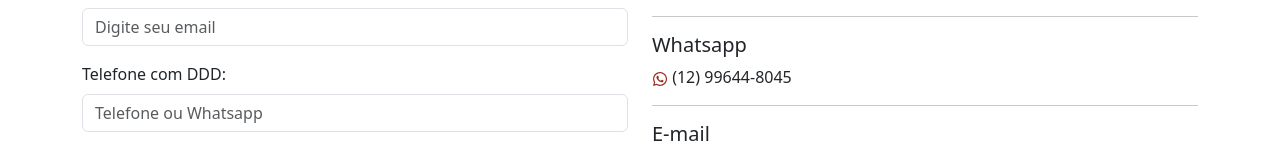
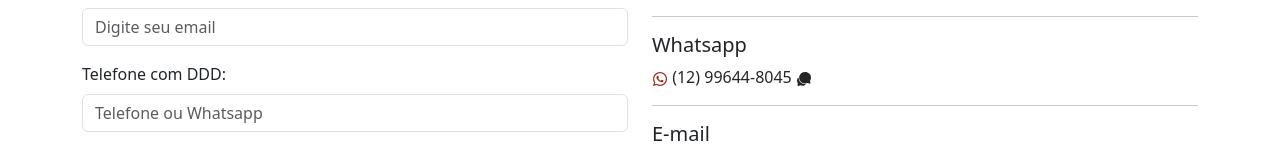
Before and after one commit to PedroOmeeti/clinica-metodos-principal, a React (Create React App) app: page /contato in a window 1280 px wide. Shown: the part 441-593 px from the top of the page. Built offline with nearby package versions, Linux system fonts and the light colour scheme.

Commit message:
Whatssap no contato
na página de contato, ao clicar no numero, será direcionado ao WhatsApp da clininca

```diff
--- a/src/components/Contato.components.css
+++ b/src/components/Contato.components.css
@@ -52,3 +52,6 @@
 #rede2{
   color: #6d0100;
 }
+.zap{
+  color: rgb(37, 37, 37);
+}
--- a/src/components/pages/Contato.js
+++ b/src/components/pages/Contato.js
@@ -2,6 +2,7 @@ import { Button, Col, Container, Row } from "reactstrap";
 import ItemForm from "../ItemForm";
 import { FaPhoneAlt, FaWhatsapp, FaEnvelope, FaInstagram, FaFacebookSquare, FaHandHoldingMedical, FaMapMarkerAlt } from "react-icons/fa";
 import "../Contato.components.css";
+import { IoChatbubbles } from "react-icons/io5";
 
 function Contato() {
   return (
@@ -49,13 +50,16 @@ function Contato() {
             <p>
               <p className="h5">Telefone</p>
             </p>
-            <p><FaPhoneAlt className="p-0 text-secondary"/> (12) 3643-7796</p>
+            <p><FaPhoneAlt className="p-0 text-secondary" /> (12) 3643-7796</p>
             <hr />
             <p className="h5">Whatsapp</p>
-            <p><FaWhatsapp className="p-0 text-secondary"/> (12) 99644-8045</p>
+
+            <a className="zap" href="https://api.whatsapp.com/send/?phone=5512996448045&text&type=phone_number&app_absent=0s">
+              <p><FaWhatsapp className="p-0 text-secondary" /> (12) 99644-8045 <IoChatbubbles /></p></a>
             <hr />
+
             <p className="h5">E-mail</p>
-            <p><FaEnvelope className="p-0 text-secondary"/> metodosclinicarecepcao@outlook.com</p>
+            <p><FaEnvelope className="p-0 text-secondary" /> metodosclinicarecepcao@outlook.com</p>
             <hr />
             <p className="h4">Nos siga nas redes sociais</p>
             <a id="rede1" className="fs-1" href="https://www.instagram.com/metodosclinica/" target="_blank"><FaInstagram /></a>
@@ -68,7 +72,7 @@ function Contato() {
           <Row>
             <Col xs='12' sm='6' className="mt-5 p-5">
               <p className="text-center fs-1"><FaHandHoldingMedical /></p>
-                <hr/>
+              <hr />
               {/* <p className="h5">Clinica Renovar Saude Centro</p>
                 <p><FaMapMarkerAlt /> R. Estela, 116 - Centro, pindamonhangaba - SP, 12404-200</p>
                 <p><FaPhoneAlt /> (12) 8547-3322</p>
@@ -76,7 +80,7 @@ function Contato() {
               <p className="h5">Clinica Renovar Saude Crispim</p>
               <p><FaMapMarkerAlt /> R. Manoel Cembraneli, 225 - Chácara Galega, Pindamonhangaba - SP, 12422-200</p>
               <p><FaPhoneAlt /> (12) 3643-7796</p>
-                <hr/>
+              <hr />
               {/* <p className="h5">Clinica Renovar Saude Taubaté</p>
                 <p><FaMapMarkerAlt /> Av. dos Autonomistas, 896, Centro, Taubaté - SP, 12404-372</p>
                 <p><FaPhoneAlt /> (12) 4002-8922</p> */}
```
Lines whose indentation alone changed are shown as unchanged.
